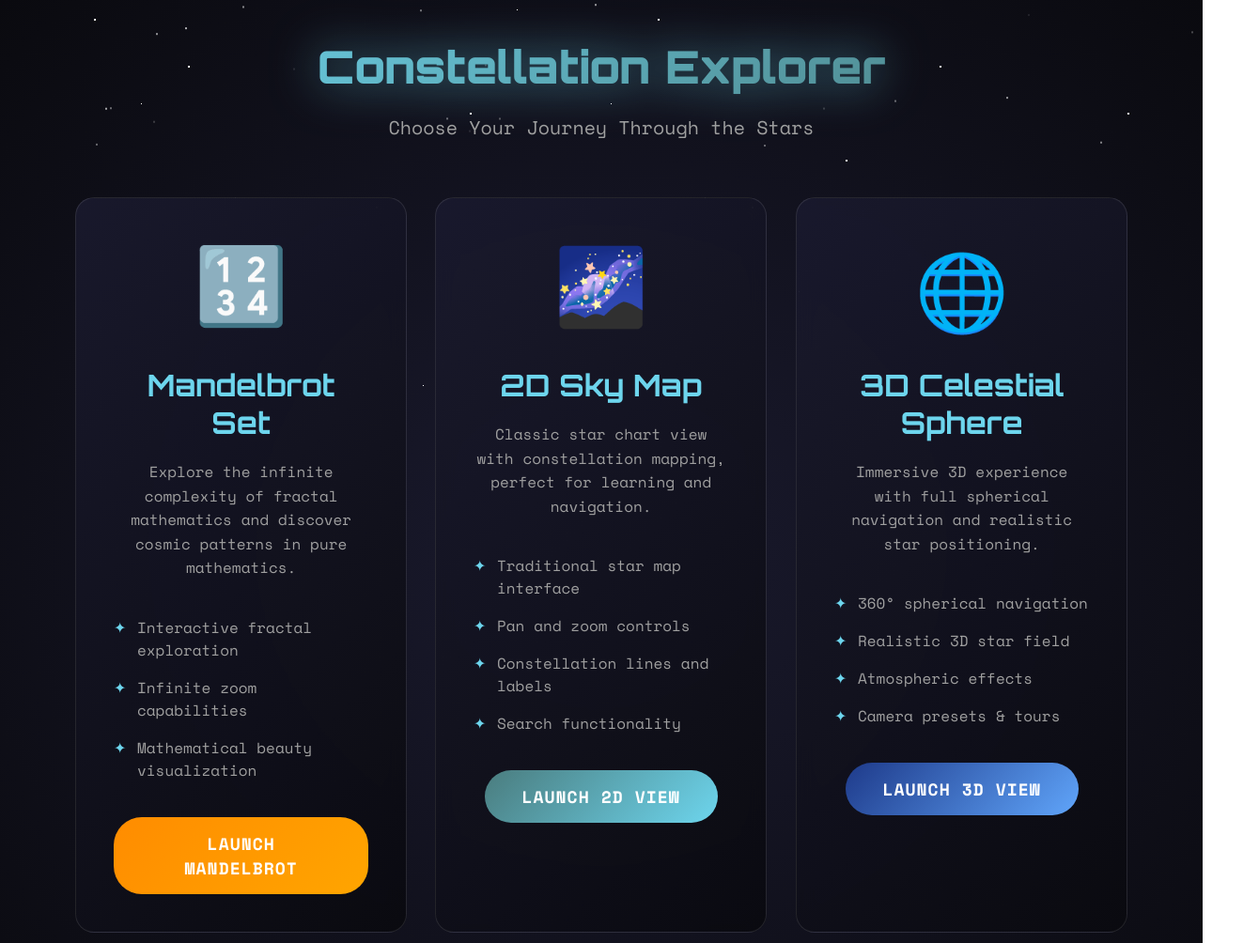
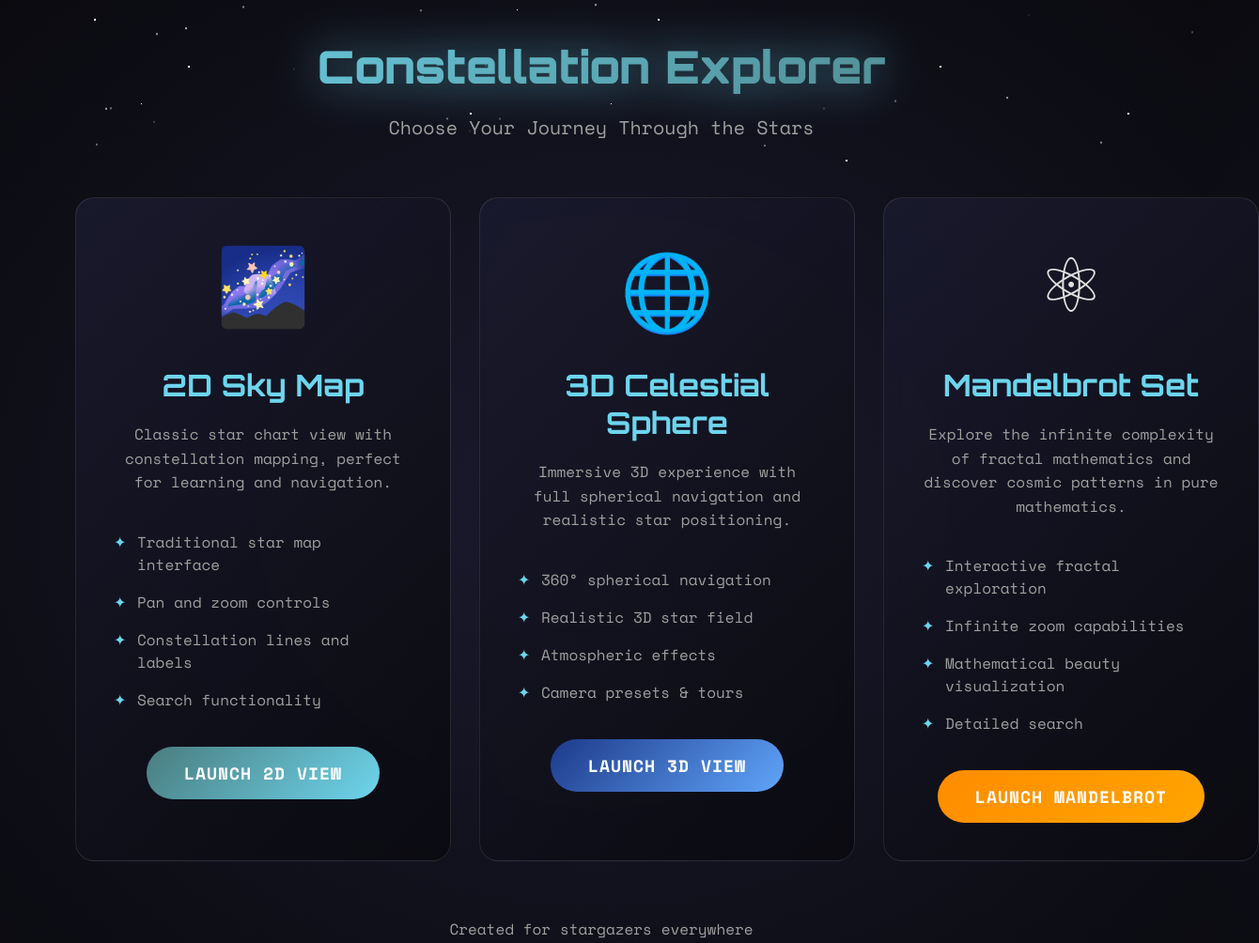
Before and after one commit to ahmetbugraozer/constellation-explorer, a website: page index.html in a window 1280 px wide. Shown: the top 1004 px of the page at 94% size, 1340 px wide, since content can reach past the window. Drawn offline with nearby package versions, Linux system fonts and the light colour scheme.

Commit message:
made UI adjustments

```diff
--- a/css/landing.css
+++ b/css/landing.css
@@ -194,8 +194,8 @@ body {
 
 .mode-card {
     flex: 1;
-    max-width: none;
-    min-width: 0;
+    max-width: 500px;
+    min-width: 400px;
 }
 
 .mode-icon {
--- a/index.html
+++ b/index.html
@@ -22,20 +22,6 @@
         </header>
 
         <div class="mode-selection">
-            <div class="mode-card" id="modeMandelbrot">
-                <div class="mode-icon">🔢</div>
-                <h2>Mandelbrot Set</h2>
-                <p class="mode-description">
-                    Explore the infinite complexity of fractal mathematics
-                    and discover cosmic patterns in pure mathematics.
-                </p>
-                <ul class="mode-features">
-                    <li>Interactive fractal exploration</li>
-                    <li>Infinite zoom capabilities</li>
-                    <li>Mathematical beauty visualization</li>
-                </ul>
-                <a href="mandelbrot/index.html" class="mode-button">Launch Mandelbrot</a>
-            </div>
             <div class="mode-card" id="mode2d">
                 <div class="mode-icon">🌌</div>
                 <h2>2D Sky Map</h2>
@@ -67,6 +53,21 @@
                 </ul>
                 <a href="3d/index.html" class="mode-button">Launch 3D View</a>
             </div>
+            <div class="mode-card" id="modeMandelbrot">
+                <div class="mode-icon">⚛</div>
+                <h2>Mandelbrot Set</h2>
+                <p class="mode-description">
+                    Explore the infinite complexity of fractal mathematics
+                    and discover cosmic patterns in pure mathematics.
+                </p>
+                <ul class="mode-features">
+                    <li>Interactive fractal exploration</li>
+                    <li>Infinite zoom capabilities</li>
+                    <li>Mathematical beauty visualization</li>
+                    <li>Detailed search</li>
+                </ul>
+                <a href="mandelbrot/index.html" class="mode-button">Launch Mandelbrot</a>
+            </div>
         </div>
 
         <footer class="main-footer">
```
